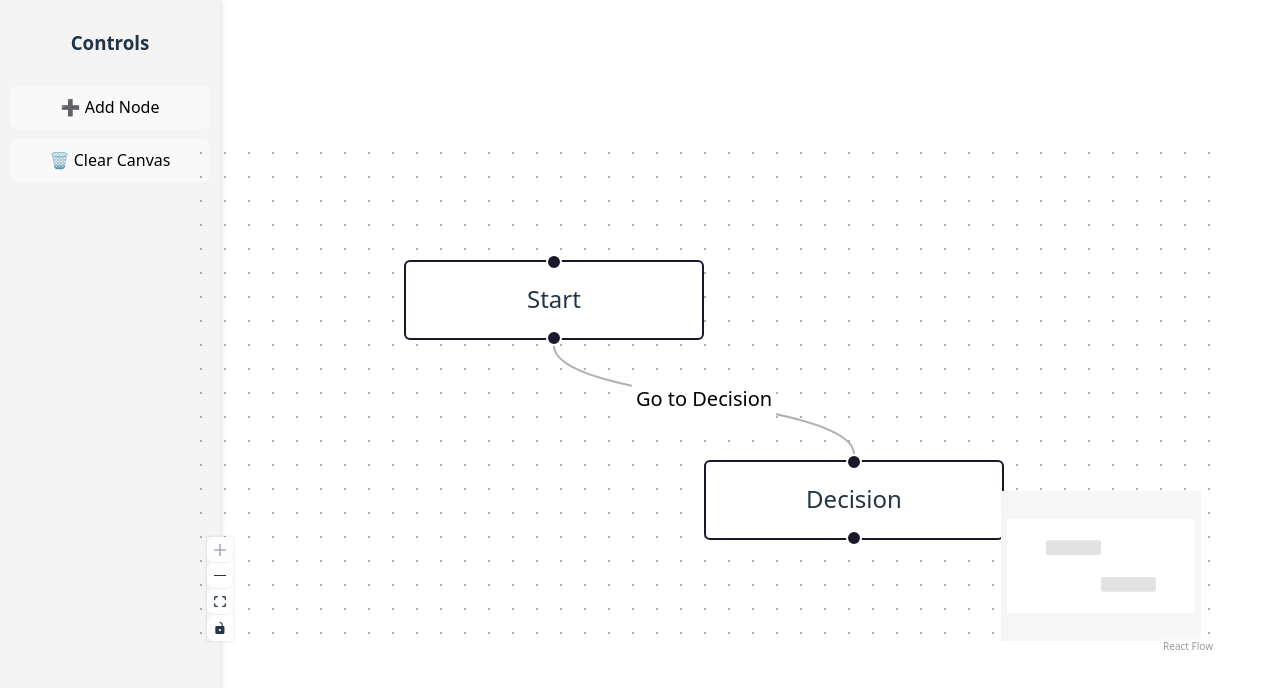
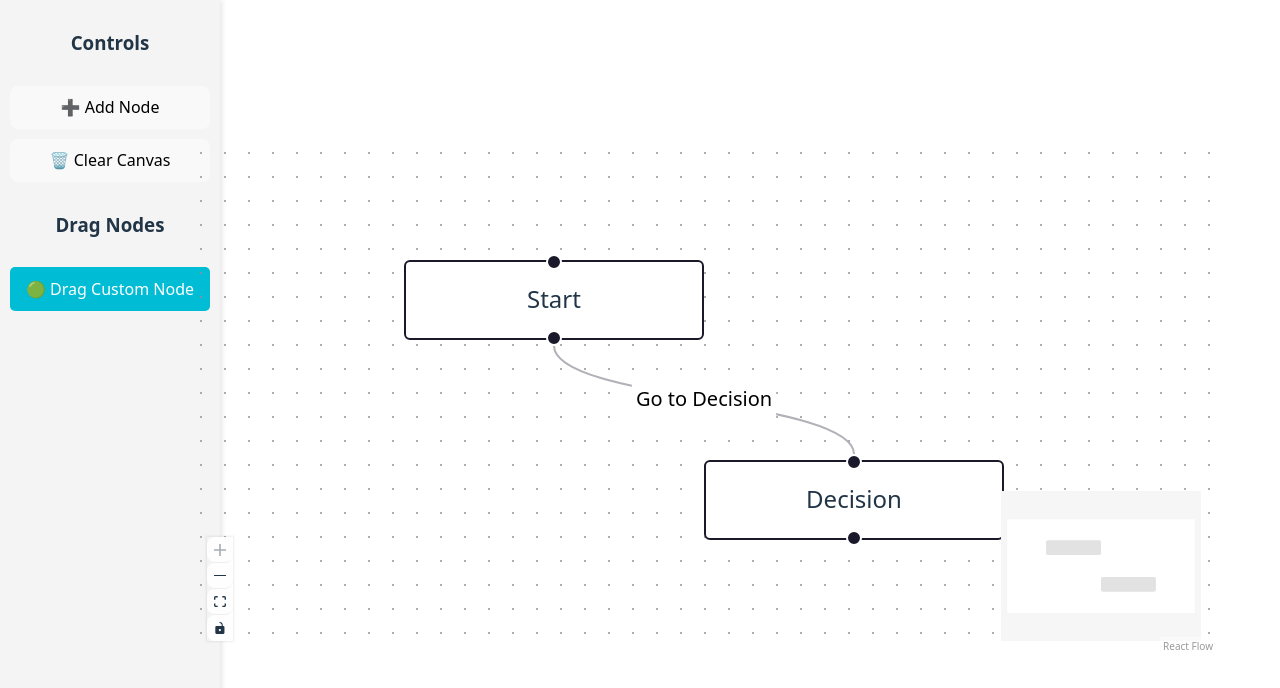
Before and after one commit to vatsalshah041/Supervaisor-Task, a React (Vite) app: page / in a window 1280 px wide. Shown: the top 688 px of the page. Built offline with nearby package versions, Linux system fonts and the light colour scheme.

Commit message:
drag and drop done

```diff
--- a/src/component/Flowchart.jsx
+++ b/src/component/Flowchart.jsx
@@ -7,6 +7,8 @@ import {
   useNodesState,
   useEdgesState,
   addEdge,
+  useReactFlow,
+  ReactFlowProvider
 } from '@xyflow/react';
 import { applyEdgeChanges, applyNodeChanges } from '@xyflow/react';
 import Sidebar from './Sidebar'; // Import Sidebar
@@ -23,7 +25,9 @@ const initialEdges = [
   { id: 'e1-2', source: '1', target: '2', label: 'Go to Decision' },
 ];
 
+
 export default function FlowChart() {
+    // const { project } = useReactFlow();
   const [nodes, setNodes] = useState(initialNodes);
   const [edges, setEdges] = useState(initialEdges);
 
@@ -38,7 +42,7 @@ export default function FlowChart() {
   const addNode = () => {
     const newNode = {
       id: `${nodes.length + 1}`,
-      position: { x: Math.random() * 400, y: Math.random() * 400 }, // Random Position
+      position: { x: Math.random() * 200, y: Math.random() * 200 }, // Random Position
       data: { label: `Node ${nodes.length + 1}` },
     };
     setNodes((prevNodes) => [...prevNodes, newNode]);
@@ -60,6 +64,35 @@ export default function FlowChart() {
     }
   };
 
+  // 🔹 Drag & Drop: Handle Drag Over
+  const onDragOver = (event) => {
+    event.preventDefault();
+    event.dataTransfer.dropEffect = "move";
+  };
+
+  // 🔹 Drag & Drop: Handle Drop on Canvas
+  const onDrop = (event) => {
+    event.preventDefault();
+
+    const nodeType = event.dataTransfer.getData("application/reactflow");
+    if (!nodeType) return;
+
+
+    const reactFlowBounds = event.target.getBoundingClientRect();
+    const position = {
+      x: event.clientX - reactFlowBounds.left-290,
+      y: event.clientY - reactFlowBounds.top-130,
+    };
+
+    const newNode = {
+      id: `${nodes.length + 1}`,
+      position,
+      data: { label: `Node ${nodes.length + 1}` },
+      type: "default",
+    };
+
+    setNodes((prevNodes) => [...prevNodes, newNode]);
+  };
   // 🔹 Rename an Edge on Double Click
   const onEdgeDoubleClick = (event, edge) => {
     const newLabel = prompt("Enter new edge label:", edge.label);
@@ -83,8 +116,14 @@ export default function FlowChart() {
 
   return (
     <div style={{paddingLeft:"10vw", width: '80vw', height: '40vw', display: 'flex' }}>
-      <Sidebar addNode={addNode} clearCanvas={clearCanvas} /> {/* Sidebar Added */}
-      <div style={{ flex: 1, position: 'relative' }}>
+      <Sidebar addNode={addNode} clearCanvas={clearCanvas} />
+      {/* <div style={{ flex: 1, position: 'relative' }}>
+       */}
+       <div
+        style={{ flex: 1, position: "relative" }}
+        onDrop={onDrop}
+        onDragOver={onDragOver}
+      >
         <ReactFlow
           nodes={nodes}
           edges={edges}
--- a/src/component/Sidebar.jsx
+++ b/src/component/Sidebar.jsx
@@ -1,11 +1,26 @@
 import React from 'react';
 
 const Sidebar = ({ addNode, clearCanvas }) => {
+  // Handle Drag Start
+  const onDragStart = (event, nodeType) => {
+    event.dataTransfer.setData('application/reactflow', nodeType);
+    event.dataTransfer.effectAllowed = 'move';
+  };
+
   return (
     <div style={sidebarStyles}>
       <h3>Controls</h3>
       <button onClick={addNode}>➕ Add Node</button>
       <button onClick={clearCanvas}>🗑️ Clear Canvas</button>
+
+      <h3>Drag Nodes</h3>
+      <div
+        style={nodeStyle}
+        draggable
+        onDragStart={(event) => onDragStart(event, 'custom')}
+      >
+        🟢 Drag Custom Node
+      </div>
     </div>
   );
 };
@@ -25,4 +40,13 @@ const sidebarStyles = {
   gap: '10px',
 };
 
+const nodeStyle = {
+  padding: '10px',
+  background: '#00bcd4',
+  color: 'white',
+  cursor: 'grab',
+  textAlign: 'center',
+  borderRadius: '5px',
+};
+
 export default Sidebar;
```
